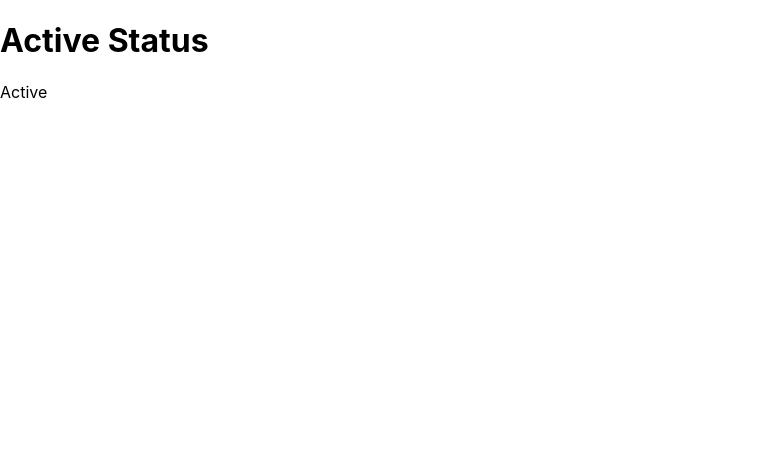
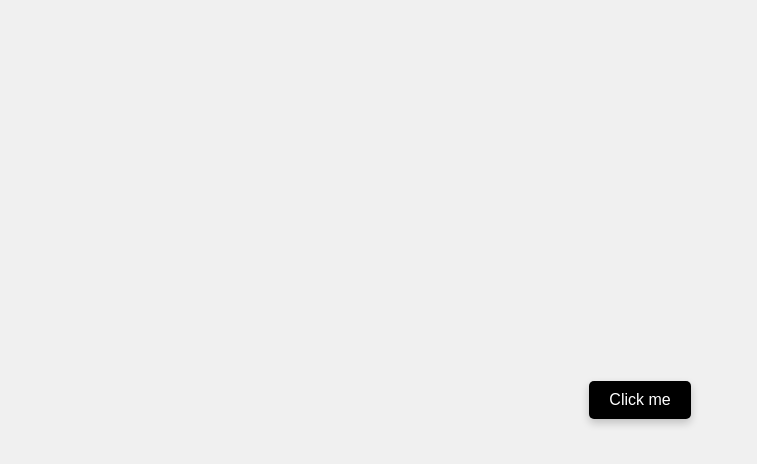
Before and after one commit to Riktha-L/My-app, a React (Create React App) app: page / in a window 1280 px wide. Shown: the top 464 px of the page, without its empty margins (0-757 px from the left). Built offline with nearby package versions, Linux system fonts and the light colour scheme.

Commit message:
Inline CSS

```diff
--- a/src/App.js
+++ b/src/App.js
@@ -1,11 +1,10 @@
 import React from 'react';
-import UserStatus from './Components/Test/test3';
+import Button from './Components/Inline Css practice/StyleButton';
 
 function App() {
   return (
-   <UserStatus status={true
-   } />
-  );
+   <Button/>
+  )
 }
 
 export default App;
--- /dev/null
+++ b/src/Components/Inline Css practice/StyleButton.jsx
@@ -0,0 +1,32 @@
+import { hover } from "framer-motion"
+
+function Button(){
+  const containerStyle = {
+    display: "flex",
+    justifyContent: "center",
+    alignItems: "center",
+    height: "100vh",
+    backgroundColor: "#f0f0f0",
+  }
+  const button = {
+    backgroundColor: "black",
+    color: "white",
+    padding: "10px 20px",
+    borderRadius: "5px",
+    fontSize: "16px",
+    cursor: "pointer",
+    border: "none",
+    boxShadow: "0 4px 8px rgba(0, 0, 0, 0.2)",
+    transition: "background-color 0.3s ease, transform 0.3s ease",
+    display: "flex",
+    justifyContent: "center",
+    textAlign: "center",
+    alignItems: "center",
+  }
+  return(
+    <div style={containerStyle}>
+    <button style={button}>Click me</button>
+    </div>
+  )
+}
+export default Button;
```
Also changed, not shown: src/Header.js (added, +7 -0 lines).
